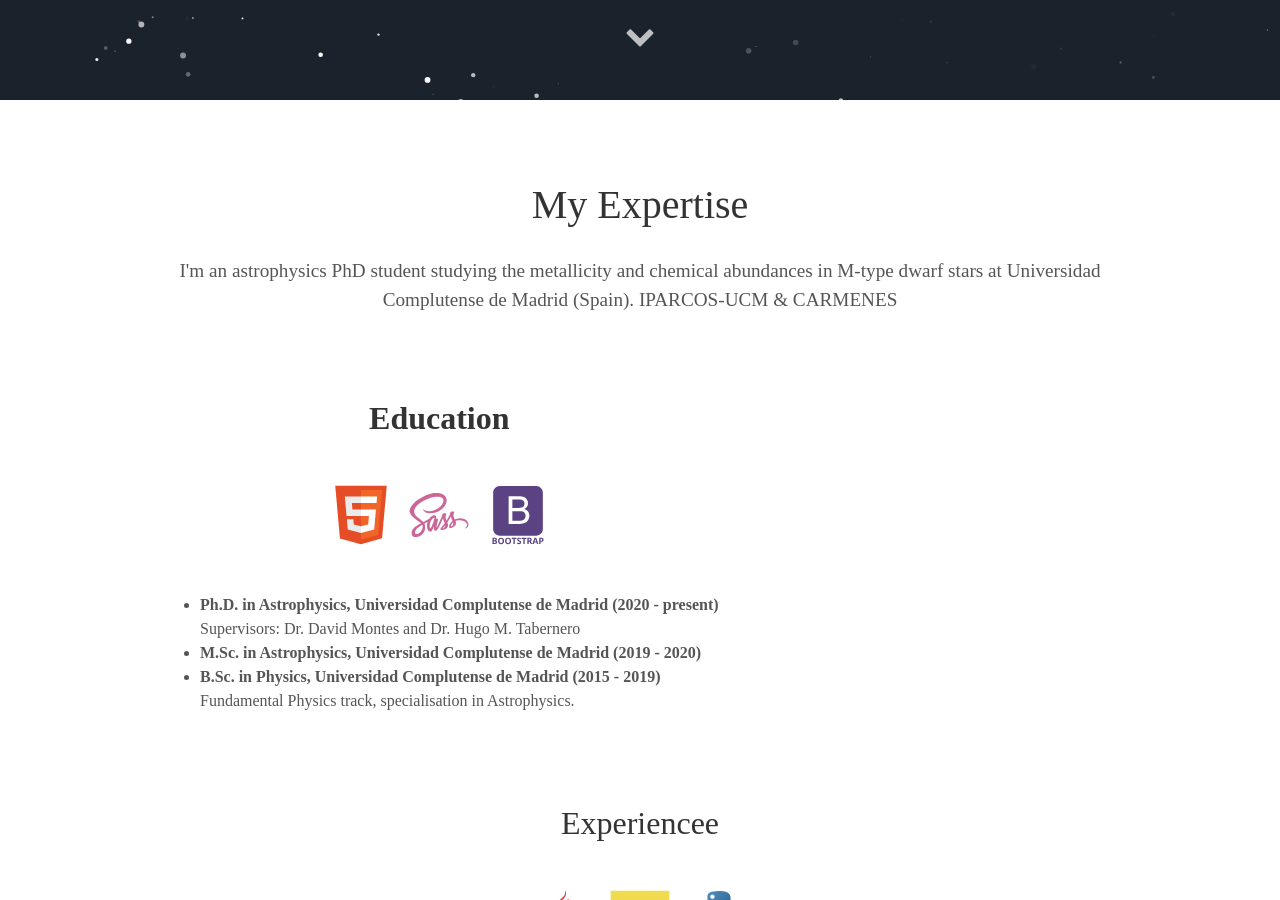
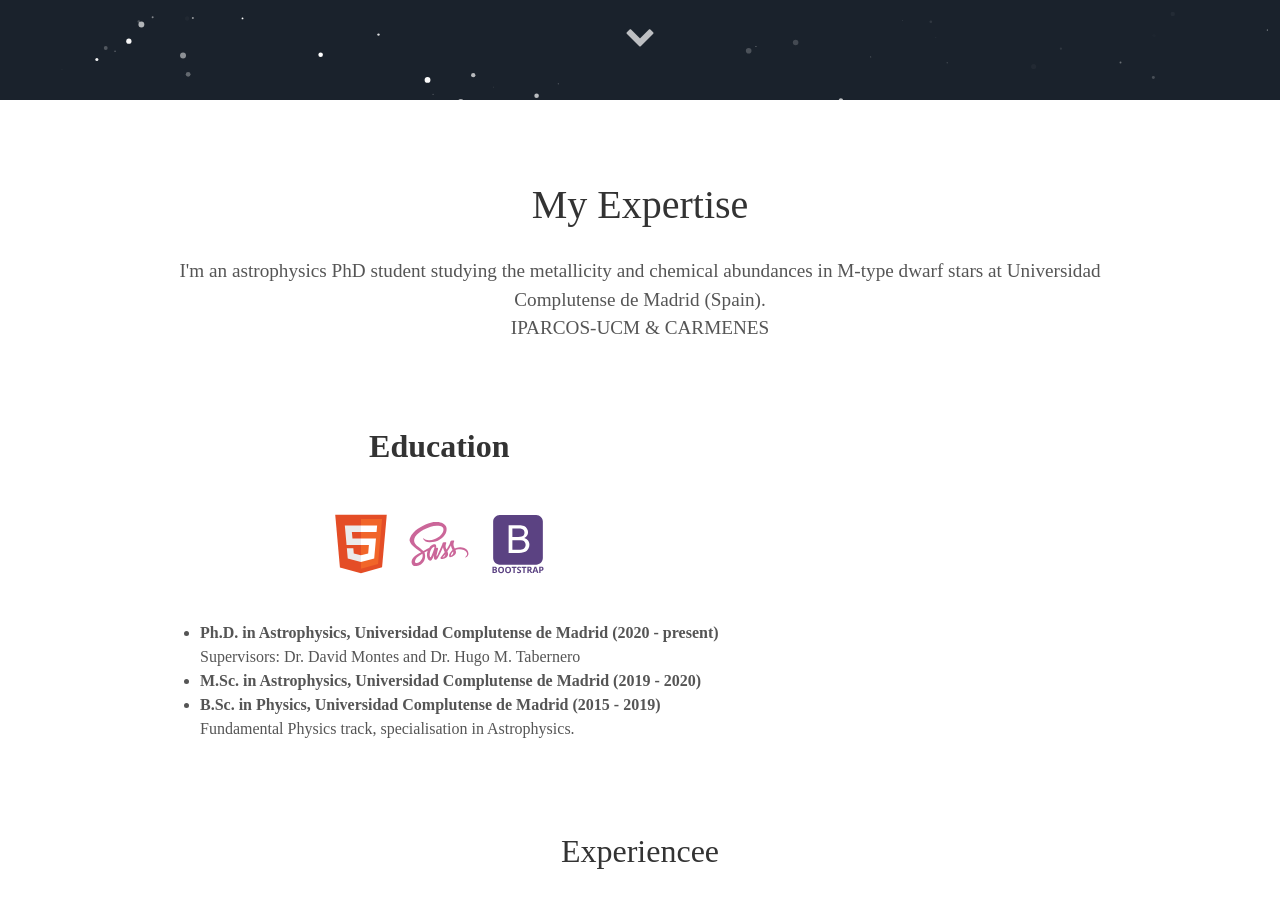
Before and after one commit to chrduque/chrduque.github.io, a Jekyll site: the page built from index.html, in a window 1280 px wide and 900 px high, scrolled down 800 px. Built offline with Jekyll 4.4.1, drawn with Linux system fonts in a browser that asks for light colours; some web fonts are replaced.

```diff
--- a/_config.yml
+++ b/_config.yml
@@ -6,7 +6,7 @@ url: https://chrduque.github.io
 
 # User settings
 username: Christian Duque-Arribas
-user_description: I'm an astrophysics PhD student studying the metallicity and chemical abundances in M-type dwarf stars at Universidad Complutense de Madrid (Spain). IPARCOS-UCM & CARMENES
+user_description: I'm an astrophysics PhD student studying the metallicity and chemical abundances in M-type dwarf stars at Universidad Complutense de Madrid (Spain). <br> IPARCOS-UCM & CARMENES
 user_title: Astrophysicist | PhD student
 email: chrduque@ucm.es
 twitter_username: chrduque
```
